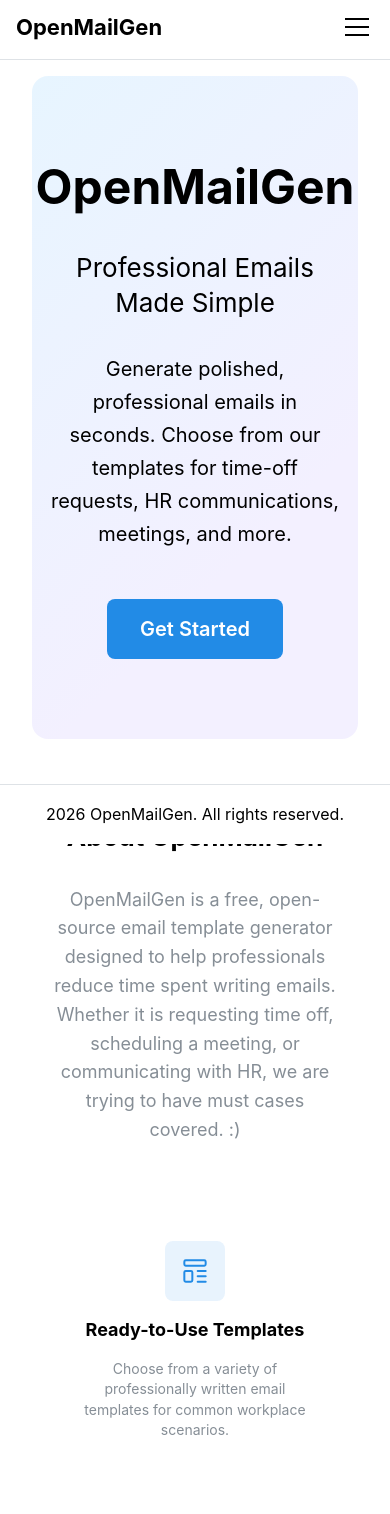
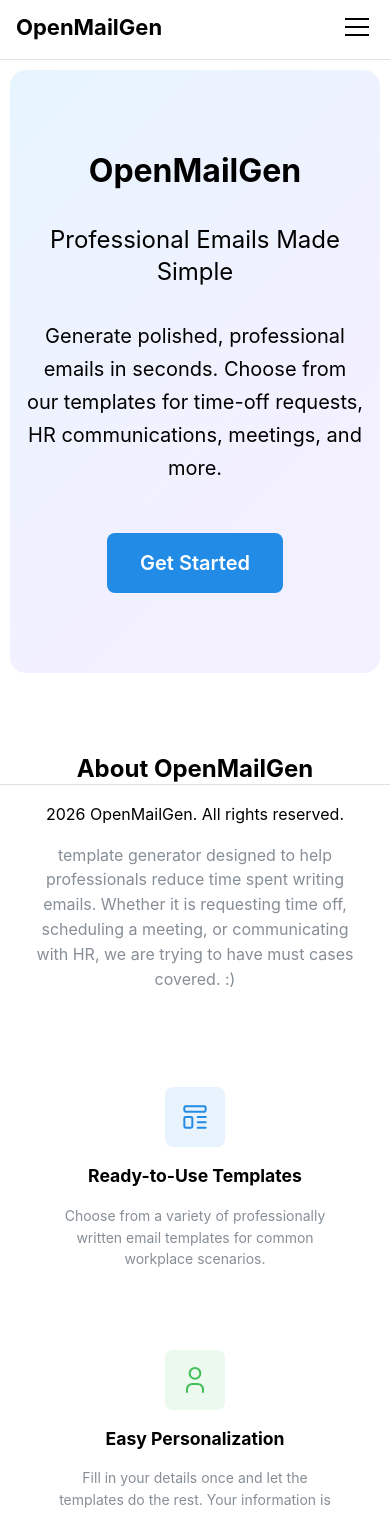
Before and after one commit to LMR218/OpenMailGen, a Next.js app: page /FAQ in a window 390 px wide. Shown: the top 1514 px of the page. Built offline with nearby package versions, Linux system fonts and the light colour scheme.

Commit message:
feat: update HomePage and AppShell layout for responsive typography and padding adjustments

```diff
--- a/app/[locale]/page.tsx
+++ b/app/[locale]/page.tsx
@@ -69,12 +69,12 @@ export default async function HomePage({ params }: PageProps) {
         <Container size="md">
           <Stack align="center" gap="xl" ta="center">
             <Group gap="xs">
-              <Title order={1} size="3rem">
+              <Title order={1} fz={{ base: '2rem', md: '3rem' }} fw={700}>
                 OpenMailGen
               </Title>
             </Group>
 
-            <Title order={2} fw={400} size="h2">
+            <Title order={2} fz={{ base: '1.5rem', md: '2rem' }} fw={400}>
               {t('hero.title')}
             </Title>
 
@@ -94,11 +94,11 @@ export default async function HomePage({ params }: PageProps) {
       {/* About Section */}
       <Container component="section" size="lg" id="about">
         <Stack gap="xl">
-          <Title order={2} ta="center">
+          <Title order={2} fz={{ base: '1.5rem', md: '2rem' }} ta="center">
             {t('about.title')}
           </Title>
 
-          <Text size="lg" ta="center" maw={800} mx="auto" c="dimmed">
+          <Text fz={{ base: '1rem', md: '1.25rem' }} ta="center" maw={800} mx="auto" c="dimmed">
             {t('about.description')}
           </Text>
 
@@ -111,9 +111,11 @@ export default async function HomePage({ params }: PageProps) {
                       <feature.icon size={32} stroke={1.5} />
                     </ThemeIcon>
 
-                    <Title order={4}>{t(`about.features.${feature.key}.title`)}</Title>
+                    <Title order={4} fz={{ base: '1.1rem', md: '1.25rem' }}>
+                      {t(`about.features.${feature.key}.title`)}
+                    </Title>
 
-                    <Text size="sm" c="dimmed">
+                    <Text fz={{ base: '0.875rem', md: '1.1rem' }} c="dimmed">
                       {t(`about.features.${feature.key}.description`)}
                     </Text>
                   </Stack>
@@ -144,10 +146,14 @@ export default async function HomePage({ params }: PageProps) {
               {faqItems.map((item) => (
                 <AccordionItem key={item} value={item}>
                   <AccordionControl>
-                    <Text fw={500}>{t(`faq.items.${item}.question`)}</Text>
+                    <Text fw={500} fz={{ base: '0.875rem', md: '1.25rem' }}>
+                      {t(`faq.items.${item}.question`)}
+                    </Text>
                   </AccordionControl>
                   <AccordionPanel>
-                    <Text c="dimmed">{t(`faq.items.${item}.answer`)}</Text>
+                    <Text c="dimmed" fz={{ base: '0.825rem', md: '1.15rem' }}>
+                      {t(`faq.items.${item}.answer`)}
+                    </Text>
                   </AccordionPanel>
                 </AccordionItem>
               ))}
--- a/components/Layout/Appshell.tsx
+++ b/components/Layout/Appshell.tsx
@@ -18,12 +18,14 @@ export default function AppShellLayout({ children }: { children: React.ReactNode
         breakpoint: 'md',
         collapsed: { mobile: !asideOpen, desktop: !asideOpen },
       }}
-      padding="md"
+      padding={{ base: 'xs', md: 'md' }}
     >
       <Header />
 
       <AppShellMain>
-        <Container size="xl">{children}</Container>
+        <Container size="xl" p={{ base: 0, md: 'md' }}>
+          {children}
+        </Container>
       </AppShellMain>
 
       <Footer />
```
